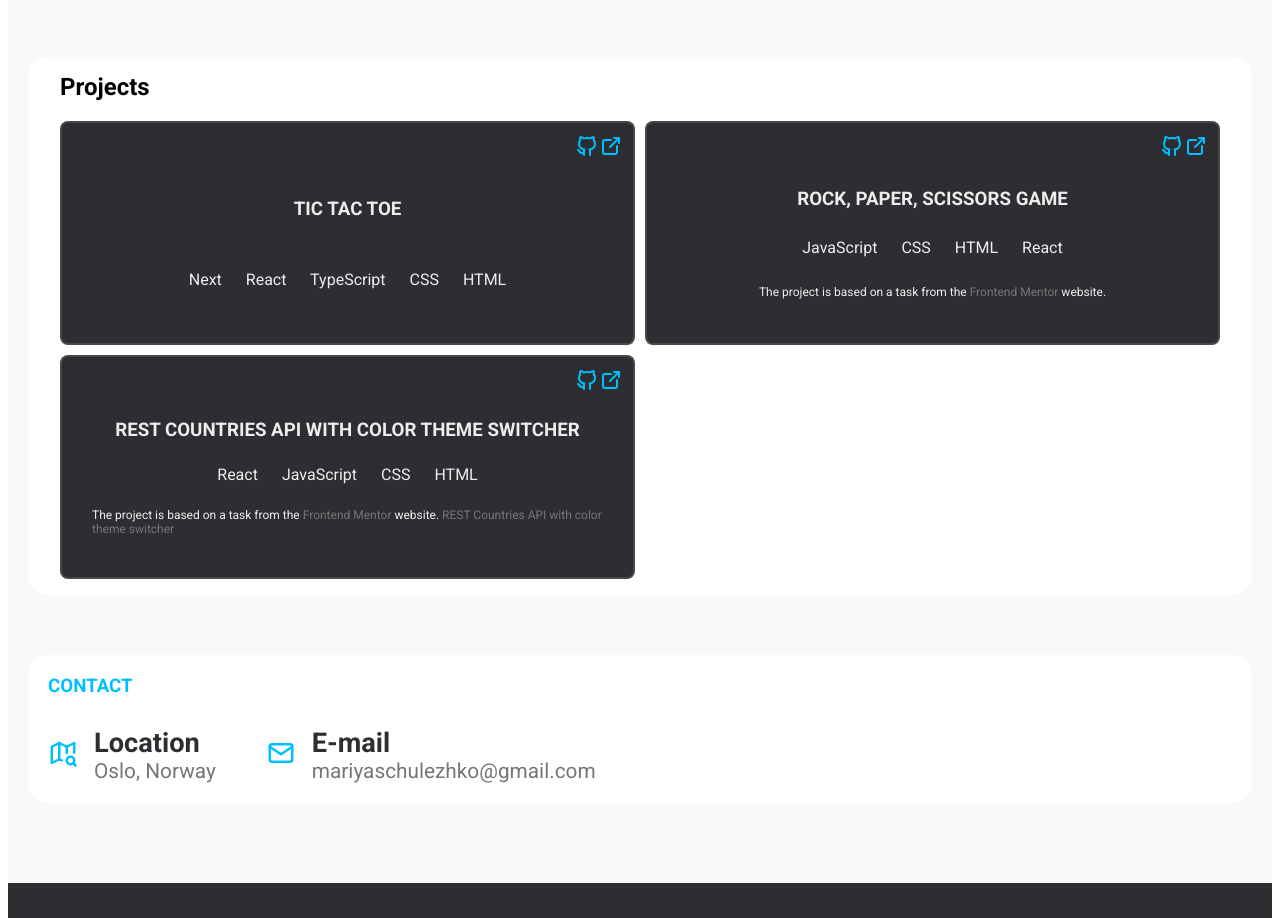
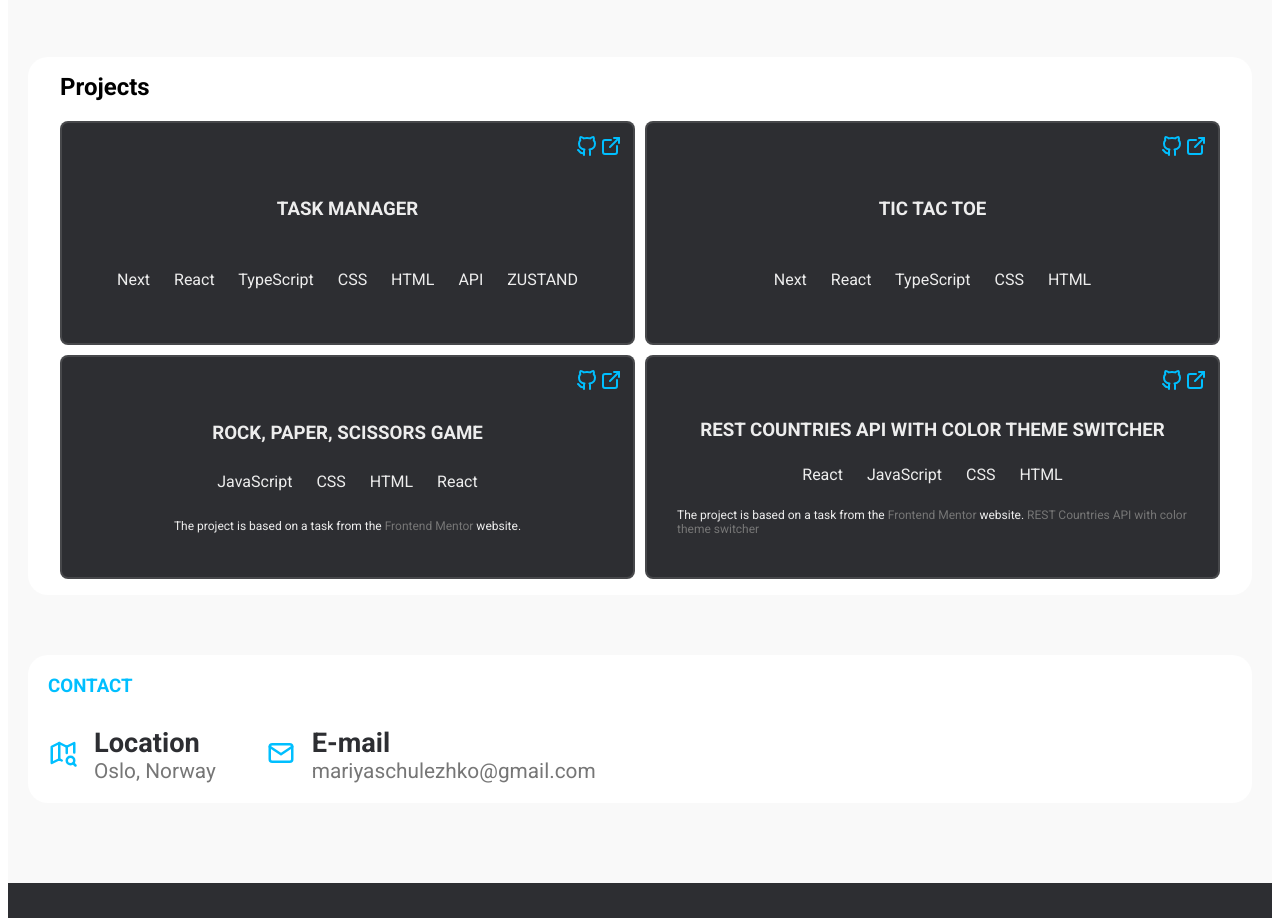
Before and after one commit to mshulezhko/about, a React (Create React App) app: page / in a window 1280 px wide. Shown: the part 1060-1978 px from the top of the page. Built offline with nearby package versions, Linux system fonts and the light colour scheme; a web font is replaced by a local one.

Commit message:
add new project

```diff
--- a/src/components/Projects/Projects.jsx
+++ b/src/components/Projects/Projects.jsx
@@ -1,8 +1,5 @@
 import React from "react";
 import Project from "./Project";
-import Countries from './../../images/countries.png'
-import Game from './../../images/game.png'
-import TicTac from './../../images/tictac.png'
 import './../../styles/projects.css'
 
 
@@ -11,12 +8,17 @@ function Projects() {
         <h2>Projects</h2>
         <div className="projectsContainer">
                      <Project
+            title='Task manager'
+            description='Next React TypeScript CSS HTML API ZUSTAND '
+            git="https://github.com/mshulezhko/taskManeger"
+            liveDemo="https://main--mellow-panda-eb0e41.netlify.app/"
+        />
+
+                     <Project
             title='Tic Tac Toe'
             description='Next React TypeScript CSS HTML'
             git="https://github.com/mshulezhko/tic-tak-toe"
             liveDemo="https://main--effervescent-marigold-7d17fb.netlify.app/"
-            img={TicTac}
-
         />
 
                  <Project
@@ -24,7 +26,6 @@ function Projects() {
             description="JavaScript CSS HTML React"
             git="https://github.com/mshulezhko/rock-paper-scissors"
             liveDemo="https://courageous-lollipop-acf937.netlify.app"
-            img={Game}
              resource='https://www.frontendmentor.io/'
             resourceLink='https://www.frontendmentor.io/challenges/rock-paper-scissors-game-pTgwgvgH'
 
@@ -35,7 +36,6 @@ function Projects() {
             description='React JavaScript CSS  HTML'
             git="https://github.com/mshulezhko/countriesApp"
             liveDemo="https://main--playful-moxie-ef17d1.netlify.app/"
-            img={Countries}
             resource='https://www.frontendmentor.io/'
             resourceName='Frontend Mentor'
             resourceTask='REST Countries API with color theme switcher'
```
